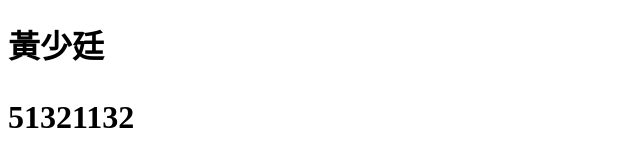
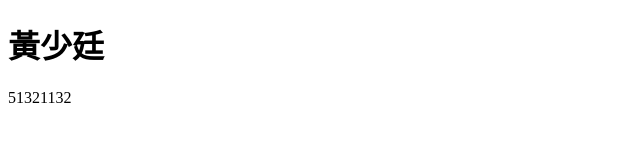
Before and after one commit to qu62u4/0915webtest, a plain HTML site: page index.html in a window 1280 px wide. Shown: the whole page, without its empty margins (0-640 px from the left). Drawn offline with Linux system fonts and the light colour scheme.

Commit message:
Update index.html

```diff
--- a/index.html
+++ b/index.html
@@ -6,7 +6,7 @@
     <title>Document</title>
 </head>
 <body>
-    <h1>  黃少廷<h1>
+    <h1>  黃少廷</h1>
  <p>51321132</p>
 
 
```
